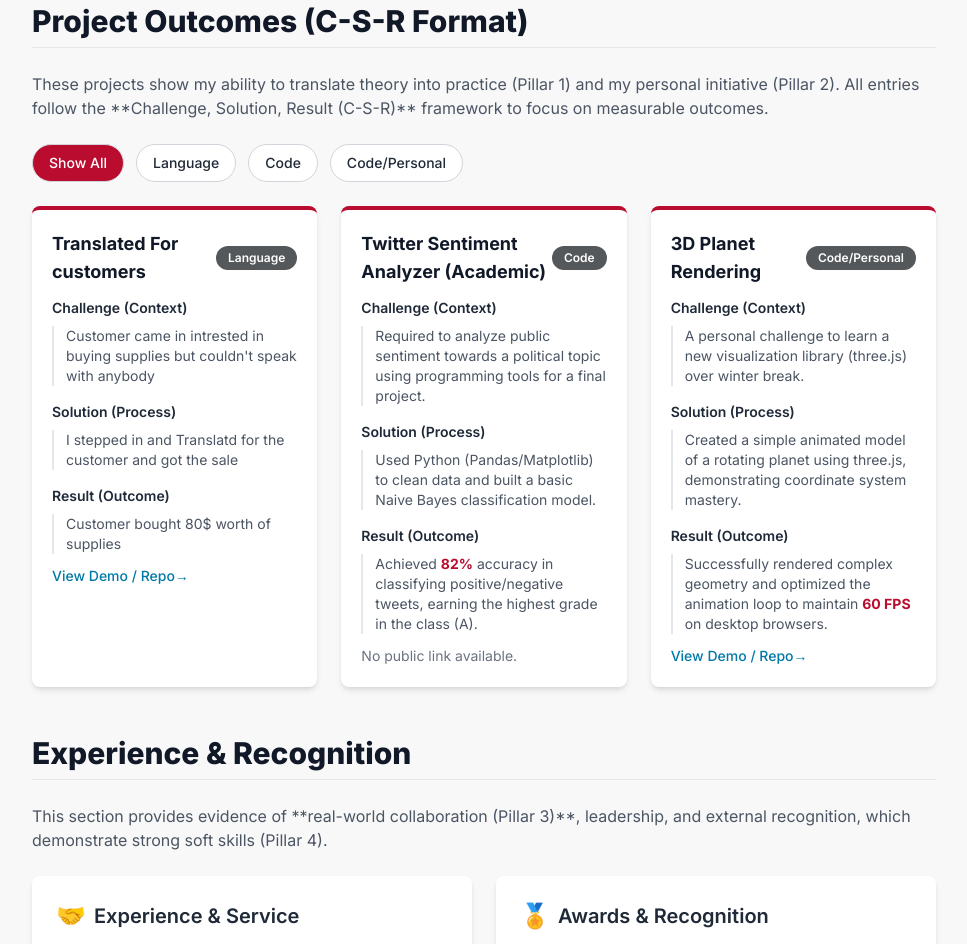
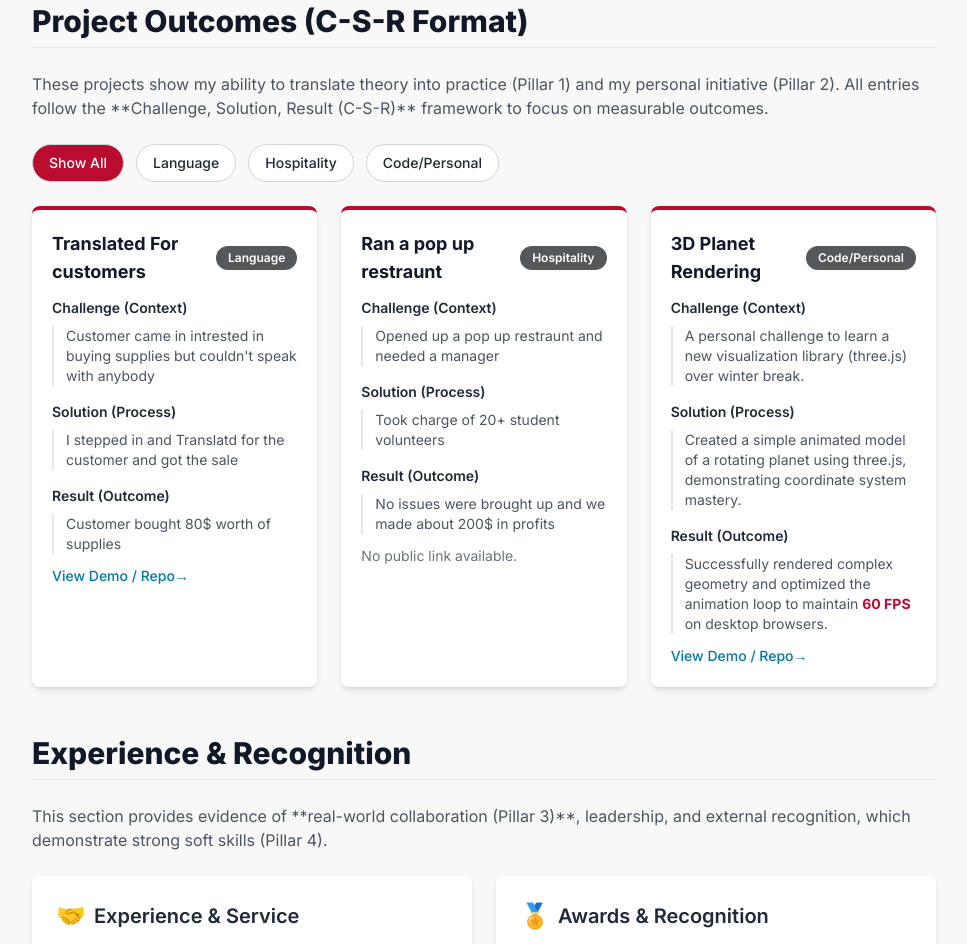
Before and after one commit to keatonhughes-cmd/student-protfolio3, a plain HTML site: page index.html in a window 1280 px wide. Shown: the part 1385-2329 px from the top of the page, without its empty margins (296-1263 px from the left). Drawn offline with nearby package versions, Linux system fonts and the light colour scheme.

Commit message:
Update index.html

```diff
--- a/index.html
+++ b/index.html
@@ -297,11 +297,11 @@ CONFIRMATION: NO SVG graphics used. NO Mermaid JS used. -->
                 link: "https://github.com/riley/charity-site"
             },
             {
-                title: "Twitter Sentiment Analyzer (Academic)",
-                category: "Code",
-                challenge: "Required to analyze public sentiment towards a political topic using programming tools for a final project.",
-                solution: "Used Python (Pandas/Matplotlib) to clean data and built a basic Naive Bayes classification model.",
-                result: "Achieved **82%** accuracy in classifying positive/negative tweets, earning the highest grade in the class (A).",
+                title: "Ran a pop up restraunt",
+                category: "Hospitality",
+                challenge: "Opened up a pop up restraunt and needed a manager",
+                solution: "Took charge of 20+ student volunteers",
+                result: "No issues were brought up and we made about 200$ in profits",
                 link: ""
             },
             {
```
